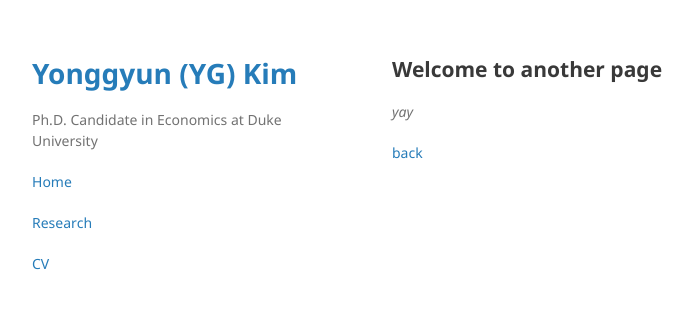
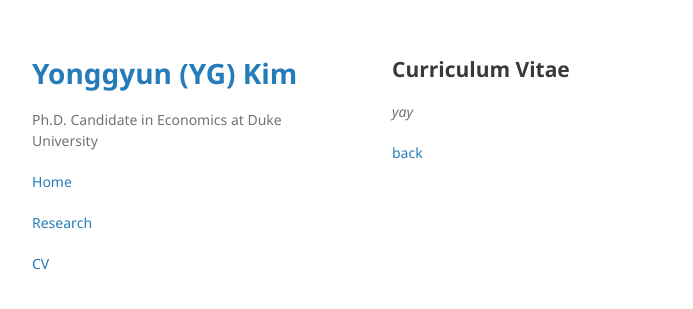
Before and after one commit to yonggyun-yg-kim/yonggyun-yg-kim.github.io, a Jekyll site: the page built from CV.md, in a window 1280 px wide. Shown: the top 309 px of the page, without its empty margins (178-871 px from the left). Built offline with Jekyll 4.4.1, drawn with Linux system fonts in a browser that asks for light colours; our own code applies the rules of GitHub Pages for plain Markdown files.

Commit message:
Update CV.md

```diff
--- a/CV.md
+++ b/CV.md
@@ -2,7 +2,7 @@
 layout: default
 ---
 
-## Welcome to another page
+## Curriculum Vitae
 
 _yay_
 
```
